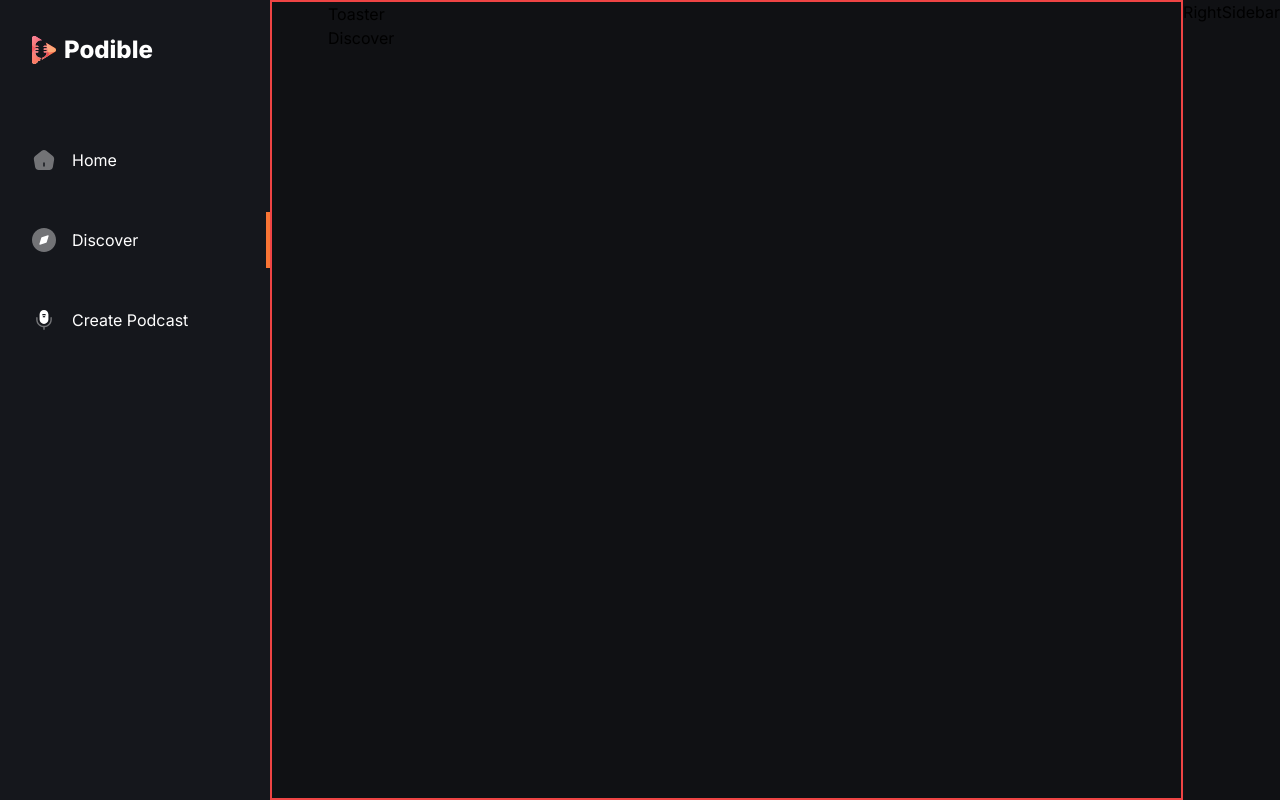
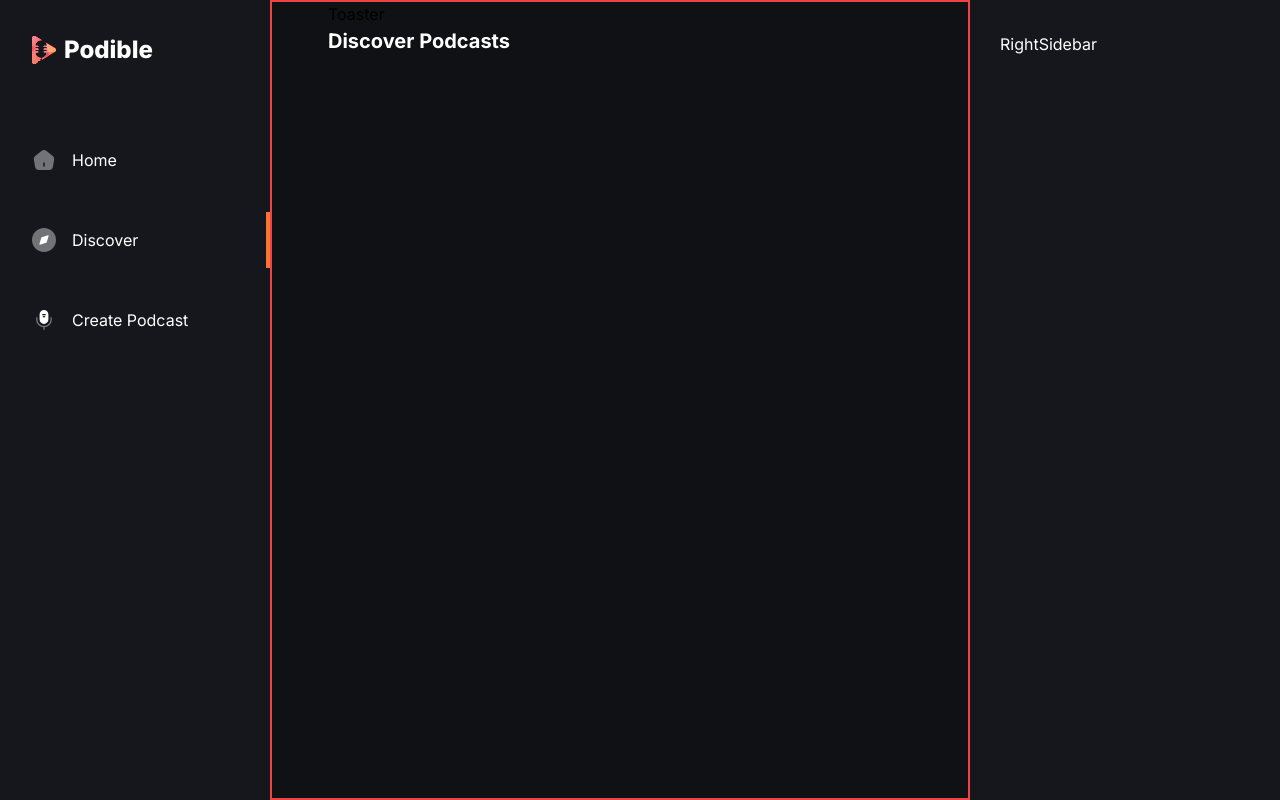
Before and after one commit to nkansah-wireko-brobbey/podible, a Next.js app: page /discover in a window 1280 px wide. Built offline with nearby package versions, Linux system fonts and the light colour scheme.

Commit message:
wip: page display view test

```diff
--- a/app/(root)/create-podcast/page.tsx
+++ b/app/(root)/create-podcast/page.tsx
@@ -1,7 +1,9 @@
 import React from "react";
 
 const CreatePodcast = () => {
-  return <div>CreatePodcast</div>;
+  return <h1 className='text-20 font-bold text-white-1'>
+  Create Podcasts
+</h1>;
 };
 
 export default CreatePodcast;
--- a/app/(root)/discover/page.tsx
+++ b/app/(root)/discover/page.tsx
@@ -2,7 +2,9 @@
 
 const Discover = () => {
   return (
-    <div>Discover</div>
+    <h1 className='text-20 font-bold text-white-1'>
+          Discover Podcasts
+        </h1>
   )
 }
 
--- a/app/(root)/podcast/[podcastId]/page.tsx
+++ b/app/(root)/podcast/[podcastId]/page.tsx
@@ -1,6 +1,6 @@
 
 const PodcastDetails = ({ params }: { params: { podcastId: string } }) => {
-  return <p className="text-white-1">Podcast Details Page</p>;
+  return <p className="text-white-1">Podcast {params.podcastId}</p>;
 };
 
 export default PodcastDetails;
--- a/components/RightSidebar.tsx
+++ b/components/RightSidebar.tsx
@@ -2,7 +2,7 @@
 
 const RightSidebar = () => {
   return (
-    <div>RightSidebar</div>
+    <section className='right_sidebar text-white-1'>RightSidebar</section>
   )
 }
 
```
